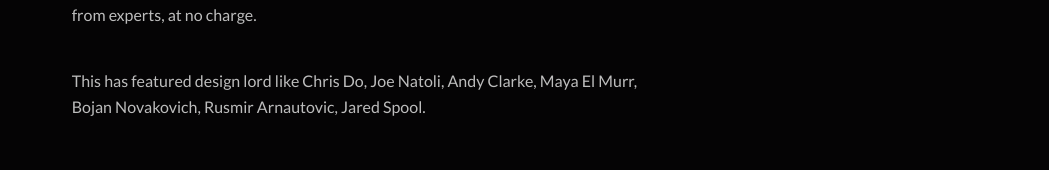
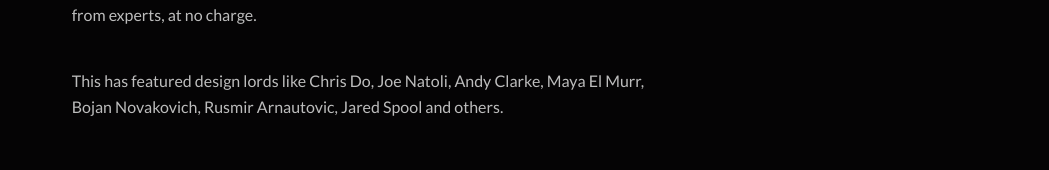
Before and after one commit to thedezignr/thedezignr.github.io, a React (Create React App) app: page /about in a window 1280 px wide. Shown: the part 3723-3893 px from the top of the page, without its empty margins (115-1164 px from the left). Built offline with nearby package versions, Linux system fonts and the light colour scheme.

Commit message:
spell check

```diff
--- a/src/components/Home/Index.js
+++ b/src/components/Home/Index.js
@@ -164,8 +164,8 @@
             direction and helping them gain design knowledge from experts, at no charge.
           </p>
           <p>
-            This has featured design lord like Chris Do, Joe Natoli, Andy Clarke, Maya El Murr, Bojan Novakovich,
-            Rusmir Arnautovic, Jared Spool.
+            This has featured design lords like Chris Do, Joe Natoli, Andy Clarke, Maya El Murr, Bojan Novakovich,
+            Rusmir Arnautovic, Jared Spool and others.
           </p>
         </li>
       </ul>
```
